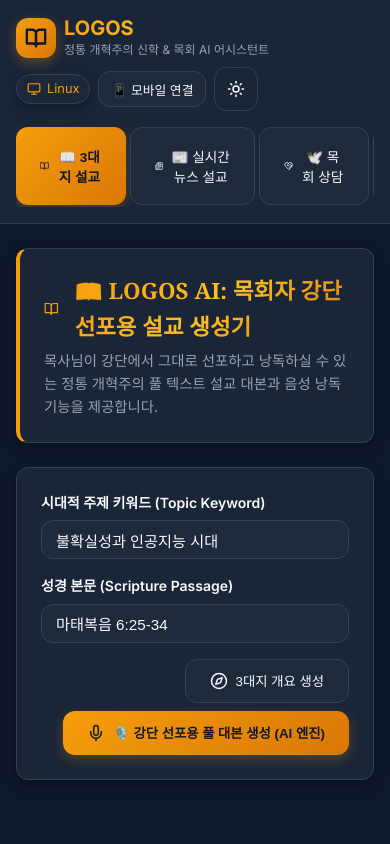
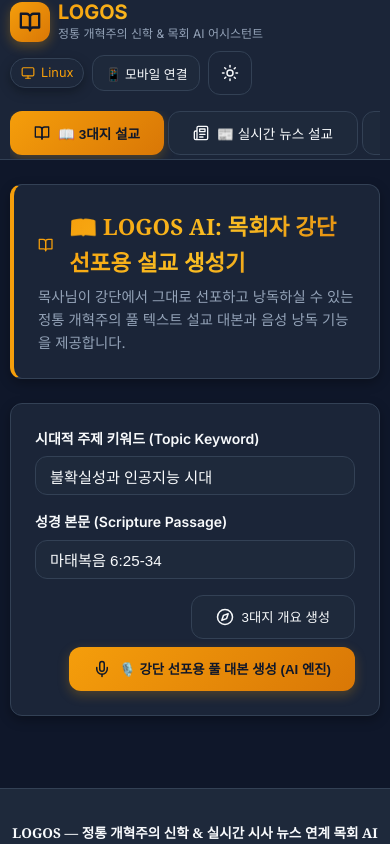
Before and after one commit to CHANI0019/sermon-ai, a React (Vite) app: page / in a window 390 px wide. Built offline with nearby package versions, Linux system fonts and the light colour scheme.

Commit message:
Fix mobile responsive layout and touch scrolling without clipping

```diff
--- a/src/components/Header.tsx
+++ b/src/components/Header.tsx
@@ -83,39 +83,39 @@
         </div>
 
         {/* Navigation Tabs */}
-        <nav style={{ display: 'flex', gap: 'var(--space-xs)', overflowX: 'auto', paddingBottom: 2 }}>
+        <nav style={{ display: 'flex', gap: 'var(--space-xs)', overflowX: 'auto', WebkitOverflowScrolling: 'touch', scrollbarWidth: 'none', paddingBottom: 4 }}>
           <button
             onClick={() => setActiveTab('sermon')}
             className={activeTab === 'sermon' ? 'btn-primary' : 'btn-secondary'}
-            style={{ flex: 1, minWidth: 110, fontSize: '0.85rem' }}
+            style={{ flexShrink: 0, fontSize: '0.85rem', whiteSpace: 'nowrap' }}
           >
             <BookOpen size={16} /> 📖 3대지 설교
           </button>
           <button
             onClick={() => setActiveTab('news_sermon')}
             className={activeTab === 'news_sermon' ? 'btn-primary' : 'btn-secondary'}
-            style={{ flex: 1, minWidth: 125, fontSize: '0.85rem' }}
+            style={{ flexShrink: 0, fontSize: '0.85rem', whiteSpace: 'nowrap' }}
           >
             <Newspaper size={16} /> 📰 실시간 뉴스 설교
           </button>
           <button
             onClick={() => setActiveTab('counseling')}
             className={activeTab === 'counseling' ? 'btn-primary' : 'btn-secondary'}
-            style={{ flex: 1, minWidth: 110, fontSize: '0.85rem' }}
+            style={{ flexShrink: 0, fontSize: '0.85rem', whiteSpace: 'nowrap' }}
           >
             <HeartHandshake size={16} /> 🕊️ 목회 상담
           </button>
           <button
             onClick={() => setActiveTab('svs_praise')}
             className={activeTab === 'svs_praise' ? 'btn-primary' : 'btn-secondary'}
-            style={{ flex: 1, minWidth: 120, fontSize: '0.85rem' }}
+            style={{ flexShrink: 0, fontSize: '0.85rem', whiteSpace: 'nowrap' }}
           >
             <Music size={16} /> 🎵 AI 찬양 (SVS)
           </button>
           <button
             onClick={() => setActiveTab('journal')}
             className={activeTab === 'journal' ? 'btn-primary' : 'btn-secondary'}
-            style={{ flex: 1, minWidth: 105, fontSize: '0.85rem', position: 'relative' }}
+            style={{ flexShrink: 0, fontSize: '0.85rem', whiteSpace: 'nowrap', position: 'relative' }}
           >
             <Bookmark size={16} /> 📚 묵상 저널
             {savedCount > 0 && (
@@ -127,14 +127,14 @@
           <button
             onClick={() => setActiveTab('guardrails')}
             className={activeTab === 'guardrails' ? 'btn-primary' : 'btn-secondary'}
-            style={{ flex: 1, minWidth: 100, fontSize: '0.85rem' }}
+            style={{ flexShrink: 0, fontSize: '0.85rem', whiteSpace: 'nowrap' }}
           >
             <ShieldCheck size={16} /> 🛡️ 신학 검증
           </button>
           <button
             onClick={() => setActiveTab('stats')}
             className={activeTab === 'stats' ? 'btn-primary' : 'btn-secondary'}
-            style={{ flex: 1, minWidth: 95, fontSize: '0.85rem' }}
+            style={{ flexShrink: 0, fontSize: '0.85rem', whiteSpace: 'nowrap' }}
           >
             <Cpu size={16} /> PWA/기기
           </button>
--- a/src/components/SvsPraiseView.tsx
+++ b/src/components/SvsPraiseView.tsx
@@ -536,7 +536,7 @@
       {/* SUB TAB 1: AI 찬양 스튜디오 (Generator) */}
       {/* ------------------------------------------------------------- */}
       {subTab === 'generator' && (
-        <div style={{ display: 'grid', gridTemplateColumns: '1fr 1fr', gap: '24px' }}>
+        <div style={{ display: 'grid', gridTemplateColumns: 'repeat(auto-fit, minmax(290px, 1fr))', gap: '24px' }}>
           {/* Left Column: 5대 가창 표현력 Controls */}
           <div
             style={{
--- a/src/styles/global.css
+++ b/src/styles/global.css
@@ -238,3 +238,23 @@
 .animate-pulse-gold {
   animation: pulseGold 2s infinite;
 }
+
+/* Mobile Responsive Enhancements (No Horizontal Clipping) */
+@media (max-width: 768px) {
+  .container {
+    padding: 0 10px !important;
+  }
+
+  header div {
+    max-width: 100%;
+  }
+
+  nav {
+    -webkit-overflow-scrolling: touch;
+    scrollbar-width: none;
+  }
+
+  nav::-webkit-scrollbar {
+    display: none;
+  }
+}
```
